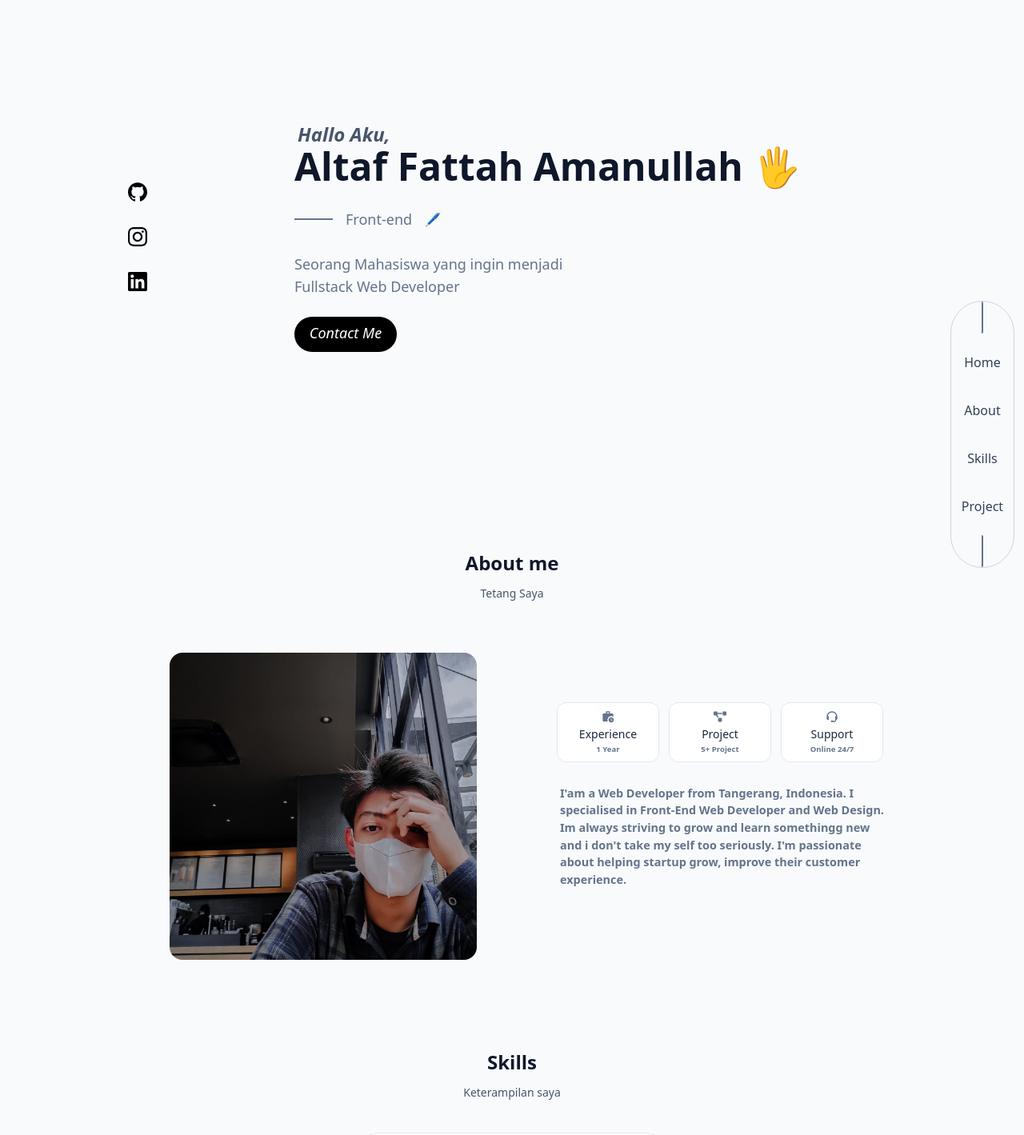
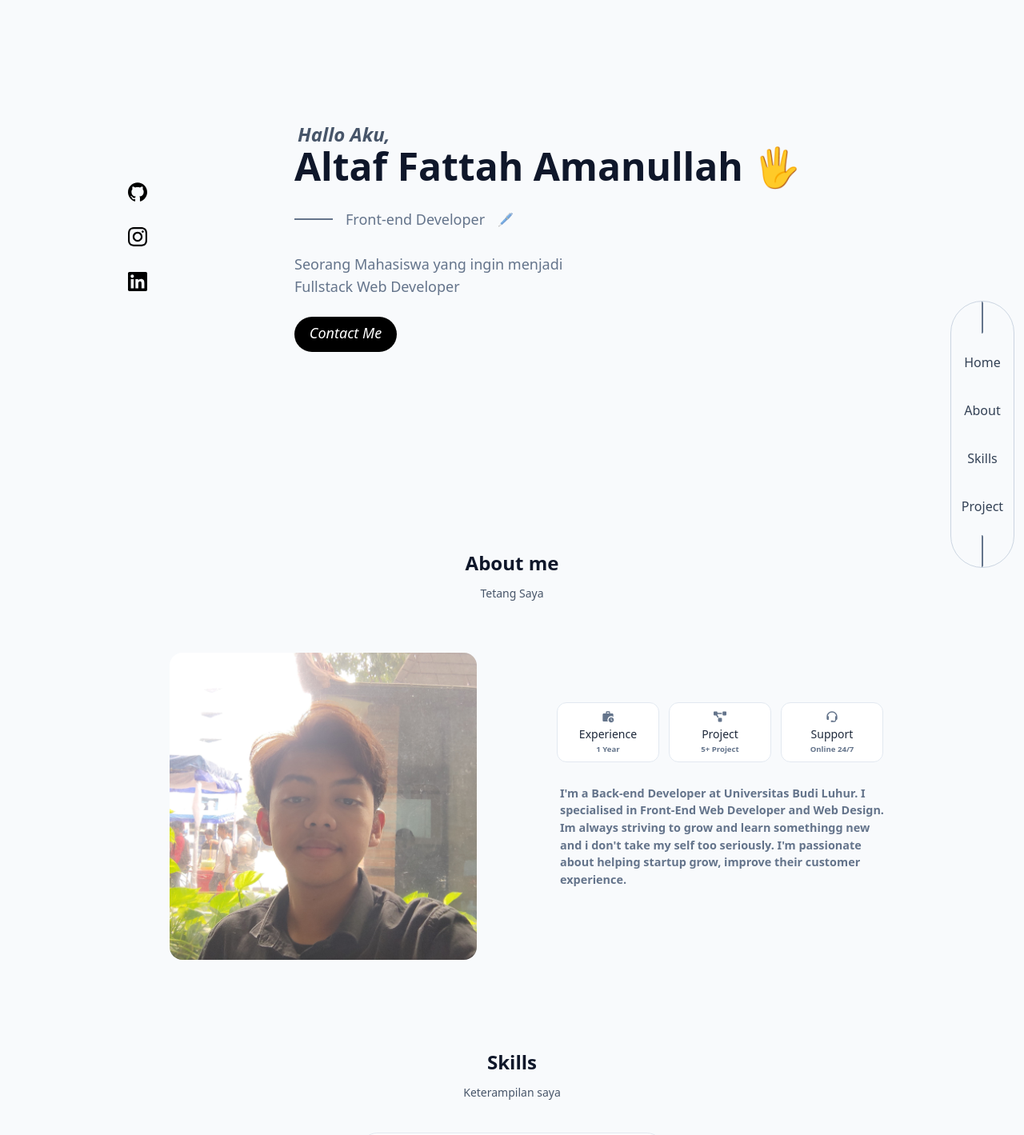
Before and after one commit to aftlah/React-Personal-Website, a React (Vite) app: page / in a window 1280 px wide. Shown: the top 1419 px of the page at 80% size. Built offline with nearby package versions, Linux system fonts and the light colour scheme.

Commit message:
update profile

```diff
--- a/src/components/pages/About.jsx
+++ b/src/components/pages/About.jsx
@@ -1,9 +1,9 @@
 import AosCom from "../../../utils/AosCom";
-import imageKu from "/images/gambar1.jpeg";
+import imageKu from "/images/gambar2.jpeg";
 import Experience from "../fragment/Experience";
 import { FaProjectDiagram } from "react-icons/fa";
 import { BiSupport } from "react-icons/bi";
-import {MdWorkHistory} from  "react-icons/md"
+import { MdWorkHistory } from "react-icons/md"
 const About = () => {
   const StyleImg = {
     backgroundImage: `url(${imageKu})`,
@@ -39,7 +39,7 @@ const About = () => {
           <div className="flex justify-center w-full mx-auto gap-x-3 gap-y-2">
             <Experience
               duration={300}
-              cardLogo={<MdWorkHistory/>}
+              cardLogo={<MdWorkHistory />}
               cardText={"Experience"}
               subCardText={" 1 Year"}
             />
@@ -51,7 +51,7 @@ const About = () => {
             />
             <Experience
               duration={600}
-              cardLogo={<BiSupport/>}
+              cardLogo={<BiSupport />}
               cardText={"Support"}
               subCardText={"Online 24/7"}
             />
@@ -60,7 +60,13 @@ const About = () => {
           <div className="max-w-lg mx-auto text-center md:max-w-md md:text-left my-7 lg:ml-4">
             <p className="font-semibold text-slate-500 text-[0.9rem]">
 
-              I&apos;am a Web Developer from Tangerang, Indonesia. I specialised in
+              {/* I&apos;am a Web Developer from Tangerang, Indonesia. I specialised in
+              Front-End Web Developer and Web Design. Im always striving to grow
+              and learn somethingg new and i don&apos;t take my self too seriously.
+              I&apos;m passionate about helping startup grow, improve their customer
+              experience. */}
+
+              I&apos;m a Back-end Developer at Universitas Budi Luhur. I specialised in
               Front-End Web Developer and Web Design. Im always striving to grow
               and learn somethingg new and i don&apos;t take my self too seriously.
               I&apos;m passionate about helping startup grow, improve their customer
--- a/src/components/pages/Home.jsx
+++ b/src/components/pages/Home.jsx
@@ -42,7 +42,7 @@ const Home = () => {
               </p>
             </AosCom>
             <AosCom dataAos={"fade-up"} dataAosDelay={200}>
-              <button className="w-32 h-11 italic font-medium pb-1 text-white bg-black rounded-full md:text-lg">
+              <button className="w-32 pb-1 italic font-medium text-white bg-black rounded-full h-11 md:text-lg">
                 <a href="https://www.instagram.com/aftlah/" target="_blank" rel="noreferrer" >
                   Contact Me
                 </a>
--- a/utils/Typed.jsx
+++ b/utils/Typed.jsx
@@ -6,7 +6,7 @@ const Type = () => {
 
    useEffect(() => {
       const typed = new Typed(typedRef.current, {
-         strings:["Mahasiswa","Web Developer", "Front-end Developer", "Web Designer",],
+         strings:["Mahasiswa","Fullstack Web Developer", "Front-end Developer", "Web Designer"],
          typeSpeed: 50,
          backSpeed: 50,
          backDelay: 400,
```
Also changed, not shown: public/images/gambar2.jpeg (added).
